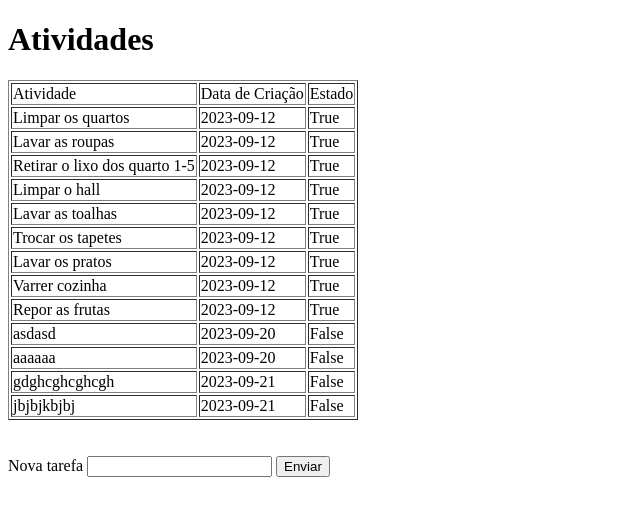
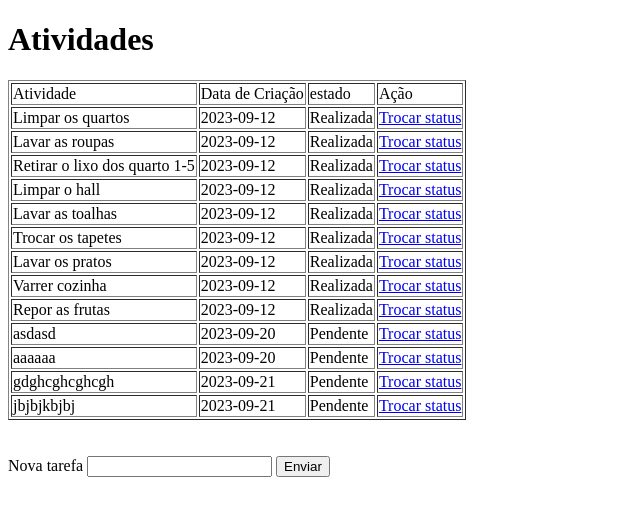
Before and after one commit to marcussviniciuss/sistema-soft-forge, a Flask app: page /perfilgerente in a window 1280 px wide. Shown: the top 516 px of the page, without its empty margins (0-640 px from the left). Run offline with Flask 3, Linux system fonts and the light colour scheme; a user stored in the database is signed in; data comes from the database, SQL or seed files in the repository; both versions use the stored data as it was after the commit.

Commit message:
Adicao da coluna status e link para mudar os status de pendente para concluido

```diff
--- a/hms_softforge/models.py
+++ b/hms_softforge/models.py
@@ -17,5 +17,5 @@
 class Tarefa(database.Model):
     id = database.Column(database.Integer, primary_key=True)
     tarefa = database.Column(database.String, nullable=False)
+    data = database.Column(database.Date, nullable=False, default=datetime.utcnow())
     estado = database.Column(database.Boolean, nullable=False, default=False)
-    data = database.Column(database.Date, nullable=False, default=datetime.utcnow())
--- a/hms_softforge/routes.py
+++ b/hms_softforge/routes.py
@@ -74,3 +74,16 @@
 @login_required
 def telaHome():
     return render_template("telaHome.html")
+
+@app.route("/mudar_estado/<int:tarefa_id>/<int:novo_estado>")
+@login_required
+def mudar_estado(tarefa_id, novo_estado):
+    tarefa = Tarefa.query.get_or_404(tarefa_id)
+
+    if current_user.cargo != "gerente":
+        return redirect(url_for("perfilgerente"))
+
+    tarefa.estado = bool(novo_estado)
+    database.session.commit()
+
+    return redirect(url_for("perfilgerente"))
--- a/hms_softforge/templates/perfilgerente.html
+++ b/hms_softforge/templates/perfilgerente.html
@@ -14,21 +14,26 @@
         <tr>
             <td>Atividade</td>
             <td>Data de Criação</td>
-            <td>Estado</td>
+            <td>estado</td>
+            <td>Ação</td>
         </tr>
 
         {% for atividade in tarefa %}
-
         <tr>
             <td>{{atividade.tarefa}}</td>
             <td>{{atividade.data}}</td>
-            <td>{{atividade.estado}}</td>
+            <td>{{'Realizada' if atividade.estado else 'Pendente'}}</td>
+            <td>
+                {% if atividade.estado %}
+                    <a href="{{ url_for('mudar_estado', tarefa_id=atividade.id, novo_estado=0) }}">Trocar status</a>
+                {% else %}
+                    <a href="{{ url_for('mudar_estado', tarefa_id=atividade.id, novo_estado=1) }}">Trocar status</a>
+                {% endif %}
+            </td>
         </tr>
+        {% endfor %}
+    </table>
 
-        {% endfor %}
-
-
-    </table>
 
     <br><br>
 
```
Also changed, not shown: instance/comunidade.db, main.py (line endings or trailing spaces).
